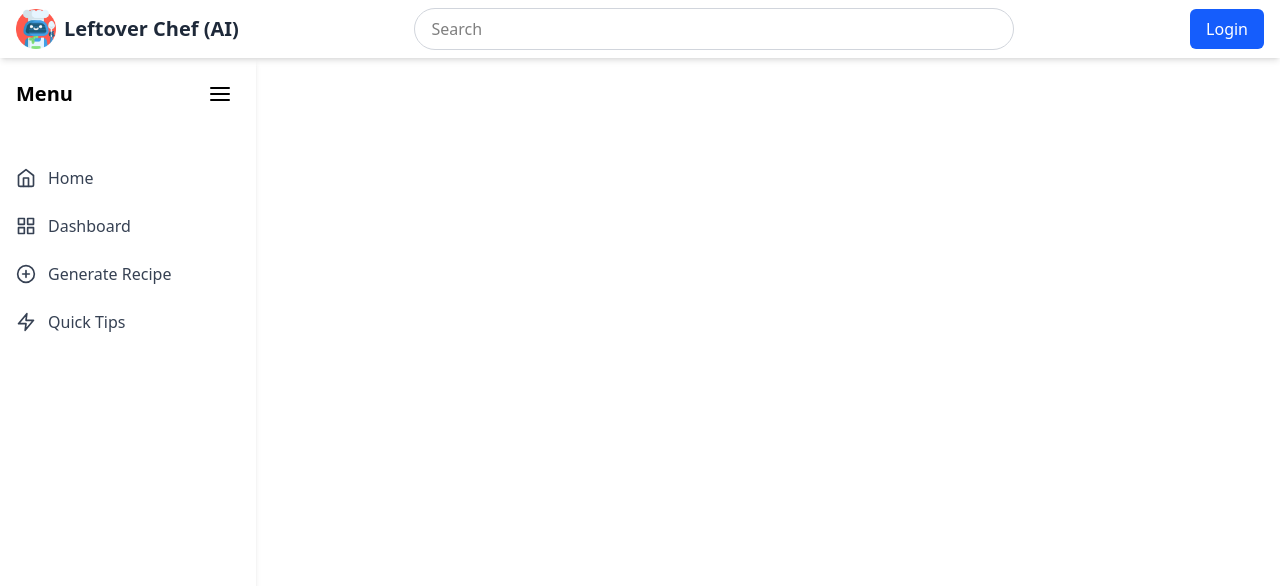
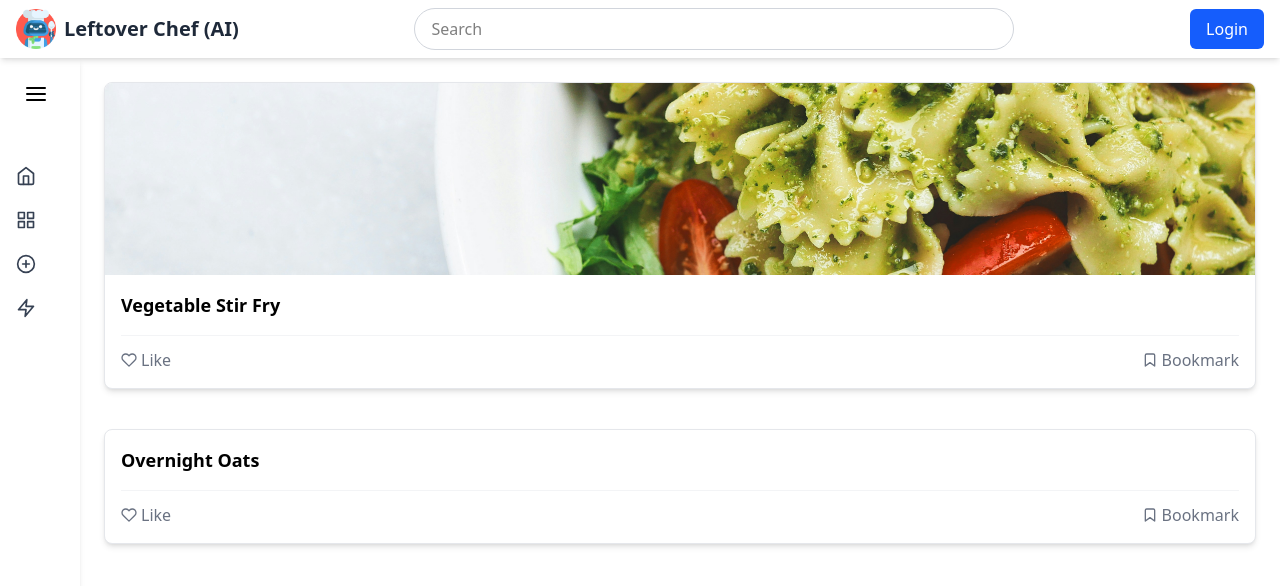
Before and after one commit to DipuSd/Leftover-chef-AI-, a React (Vite) app: page / in a window 1280 px wide. Shown: the top 586 px of the page. Built offline with nearby package versions, Linux system fonts and the light colour scheme.

Commit message:
added main content are
here all the recipe will show up

```diff
--- a/src/App.jsx
+++ b/src/App.jsx
@@ -1,12 +1,39 @@
 import Navbar from "./Navbar";
 import Sidebar from "./Sidebar";
+import RecipeContainer from "./RecipeContainer";
+import React, { useState } from "react";
 
 function App() {
+  const [sidebarOpen, setSidebarOpen] = useState(false);
+  const recipes = [
+    {
+      id: 1,
+      title: "Vegetable Stir Fry",
+      description: "Quick and healthy vegetable dish ready in 15 minutes...",
+      hasImage: true,
+      imgUrl: "src/assets/sample-food.jpg",
+    },
+    {
+      id: 2,
+      title: "Overnight Oats",
+      description: "Perfect make-ahead breakfast with endless variations...",
+      hasImage: false,
+    },
+  ];
   return (
     <>
-      <div className="">
+      <div className="min-h-screen flex flex-col">
         <Navbar />
-        <Sidebar />
+        <div className="flex flex-1">
+          <Sidebar sidebarOpen={sidebarOpen} setSidebarOpen={setSidebarOpen} />
+          <main
+            className={`flex-1 p-6 transition-all duration-300 ${
+              sidebarOpen ? "ml-64" : "ml-20"
+            }`}
+          >
+            <RecipeContainer recipes={recipes} />
+          </main>
+        </div>
       </div>
     </>
   );
--- a/src/RecipeCard.jsx
+++ b/src/RecipeCard.jsx
@@ -1,7 +1,7 @@
 import React, { useState } from "react";
 import { FiBookmark, FiHeart } from "react-icons/fi";
 
-function RecipeCard({ id, title, description, hasImage }) {
+function RecipeCard({ id, title, description, hasImage, imgUrl }) {
   const [isLiked, setIsLiked] = useState(false);
   const [isBookmarked, setIsBookmarked] = useState(false);
   const [isExpanded, setIsExpanded] = useState(false);
@@ -9,11 +9,12 @@ function RecipeCard({ id, title, description, hasImage }) {
   return (
     <div className="bg-white rounded-lg shadow-md overflow-hidden mb-4 border border-gray-200 hover:shadow-lg transition-shadow duration-200">
       {hasImage && (
-        <div
-          className="h-48 bg-cover bg-center cursor pointer"
-          style={{ backgroundImage: "url(srcassetssample-food.jpg)" }}
+        <img
+          src={imgUrl}
+          alt={title}
+          className="w-full h-48 object-cover cursor-pointer"
           onClick={() => setIsExpanded(!isExpanded)}
-        ></div>
+        />
       )}
       <div className="p-4">
         <h3
--- /dev/null
+++ b/src/RecipeContainer.jsx
@@ -0,0 +1,19 @@
+import RecipeCard from "./RecipeCard";
+
+function RecipeContainer({ recipes }) {
+  return (
+    <div className="grid grid-cols-1 gap-6">
+      {recipes.map((recipe) => (
+        <RecipeCard
+          key={recipe.id}
+          id={recipe.id}
+          title={recipe.title}
+          description={recipe.description}
+          hasImage={recipe.hasImage}
+          imgUrl={recipe.imgUrl}
+        />
+      ))}
+    </div>
+  );
+}
+export default RecipeContainer;
--- a/src/Sidebar.jsx
+++ b/src/Sidebar.jsx
@@ -1,9 +1,7 @@
-import React, { useState } from "react";
 import { FiMenu, FiHome, FiGrid, FiPlusCircle, FiZap } from "react-icons/fi";
 import NavItems from "./NavItems";
 
-function Sidebar() {
-  const [sidebarOpen, setSidebarOpen] = useState(true);
+function Sidebar({ sidebarOpen, setSidebarOpen }) {
   const navItems = [
     { icon: <FiHome />, label: "Home" },
     { icon: <FiGrid />, label: "Dashboard" },
```
